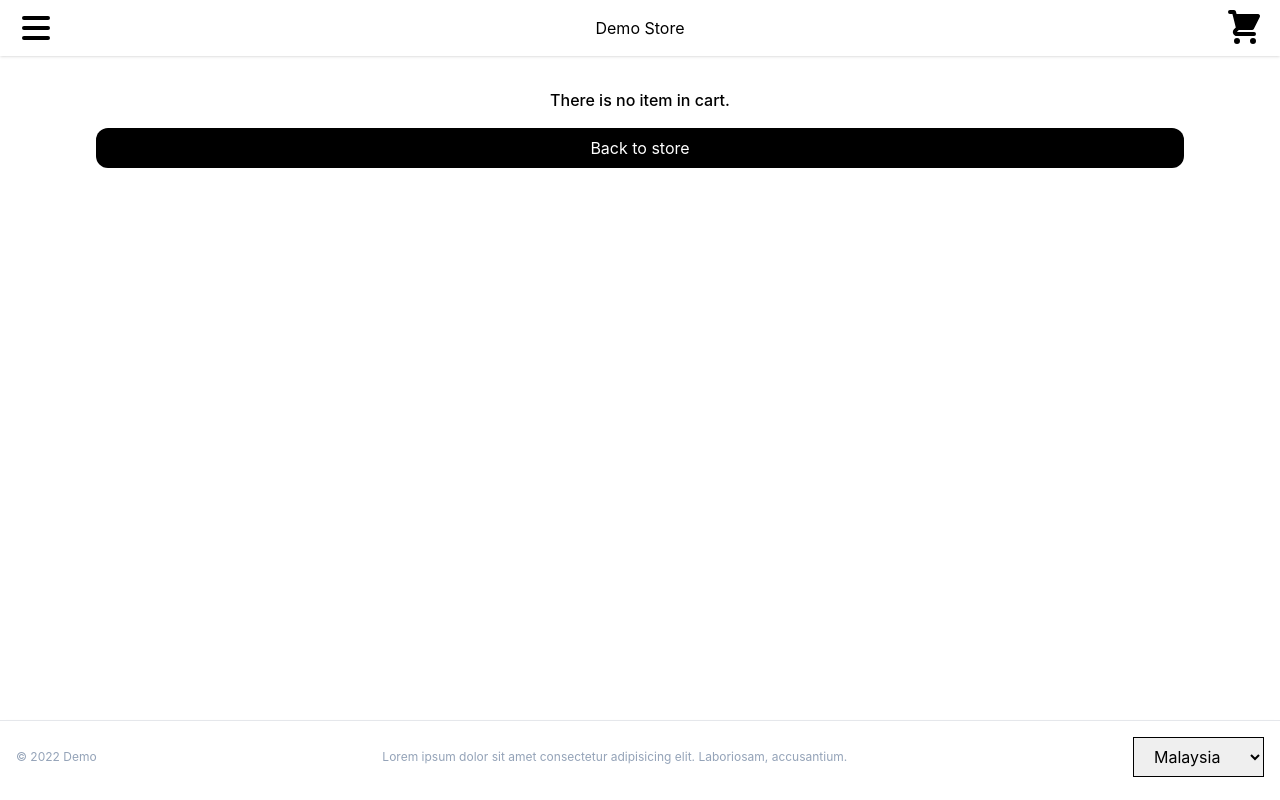
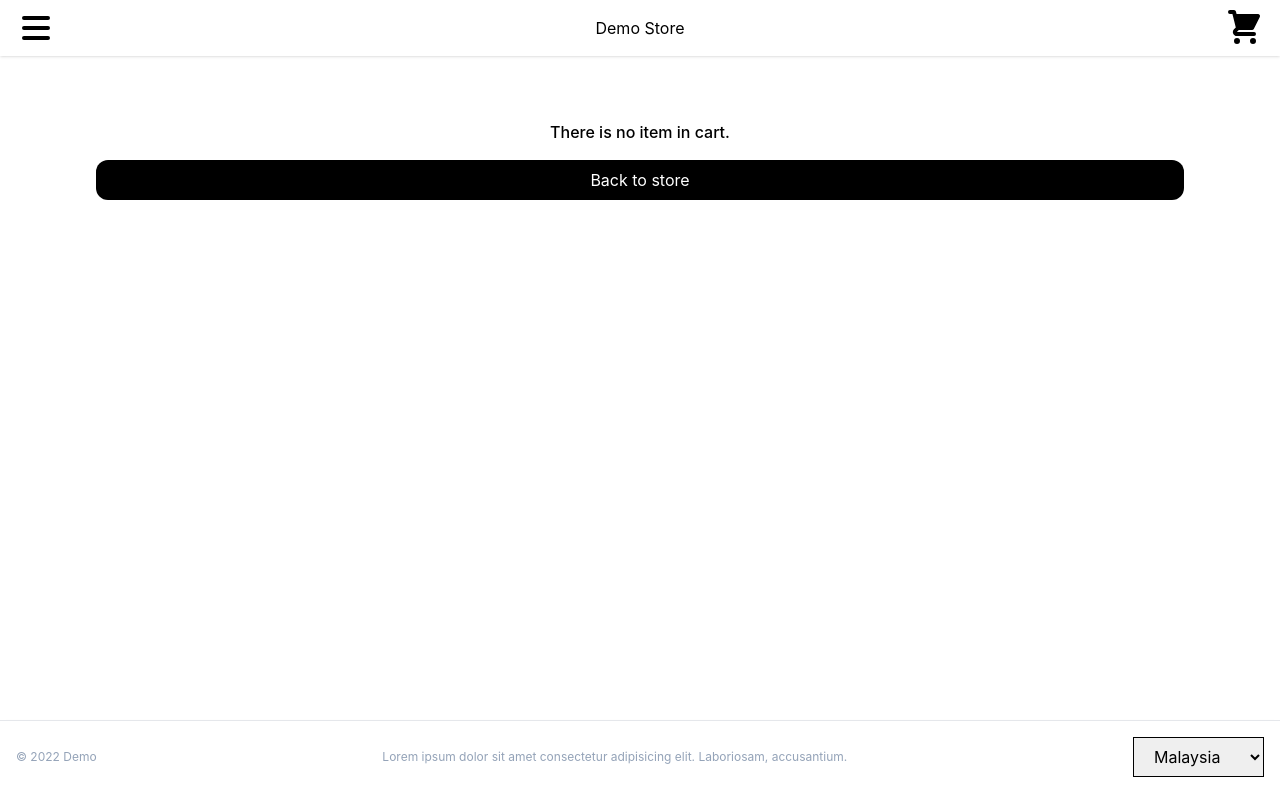
Before and after one commit to kaisian97/demo-ablr, a React (Create React App) app: page /cart in a window 1280 px wide. Built offline with nearby package versions, Linux system fonts and the light colour scheme.

Commit message:
Add EmptyCart component

```diff
--- a/src/pages/Cart/index.tsx
+++ b/src/pages/Cart/index.tsx
@@ -4,8 +4,8 @@ import { formatPrice } from "utils";
 import Button from "components/common/Button";
 import { useNavigate } from "react-router-dom";
 import Checkout from "pages/Checkout";
-import Home from "pages/Home";
 import CartItem from "components/Cart/CartItem";
+import EmptyCart from "components/Cart/EmptyCart";
 
 type Props = {};
 
@@ -59,12 +59,7 @@ const Cart = (props: Props) => {
           </div>
         </>
       ) : (
-        <div className="text-center mx-16">
-          <div className="font-medium mb-4">There is no item in cart.</div>
-          <Button className="w-full" onClick={() => navigate(Home.path)}>
-            Back to store
-          </Button>
-        </div>
+        <EmptyCart />
       )}
     </div>
   );
--- a/src/pages/Checkout/index.tsx
+++ b/src/pages/Checkout/index.tsx
@@ -1,3 +1,4 @@
+import EmptyCart from "components/Cart/EmptyCart";
 import Button from "components/common/Button";
 import Image from "components/common/Image";
 import RadioGroup from "components/common/RadioGroup";
@@ -33,7 +34,7 @@ const Checkout = (props: Props) => {
     if (data) window.location.href = data.checkout_url;
   };
 
-  return (
+  return !!cart.length ? (
     <div>
       <h1 className="text-xl tracking-wider font-bold text-center mb-8">
         Checkout
@@ -128,6 +129,8 @@ const Checkout = (props: Props) => {
         </div>
       </div>
     </div>
+  ) : (
+    <EmptyCart />
   );
 };
 
```
